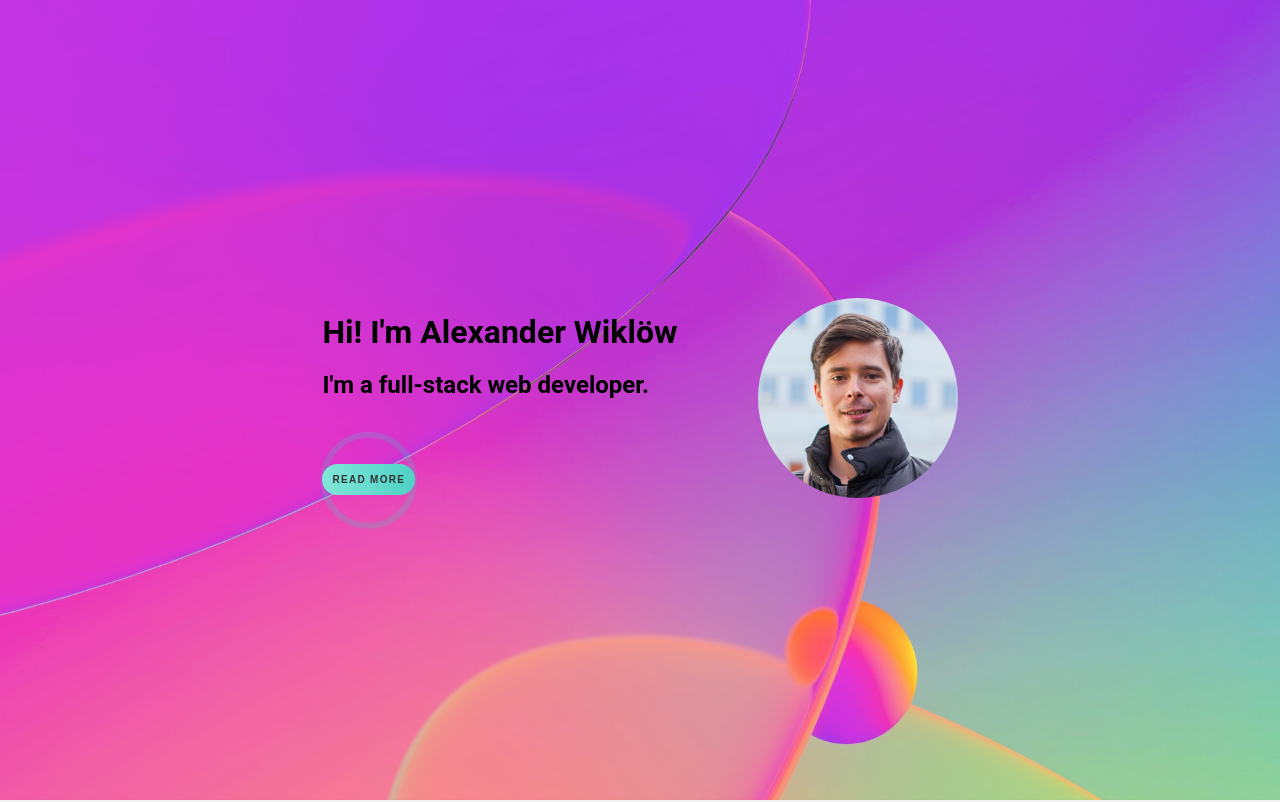
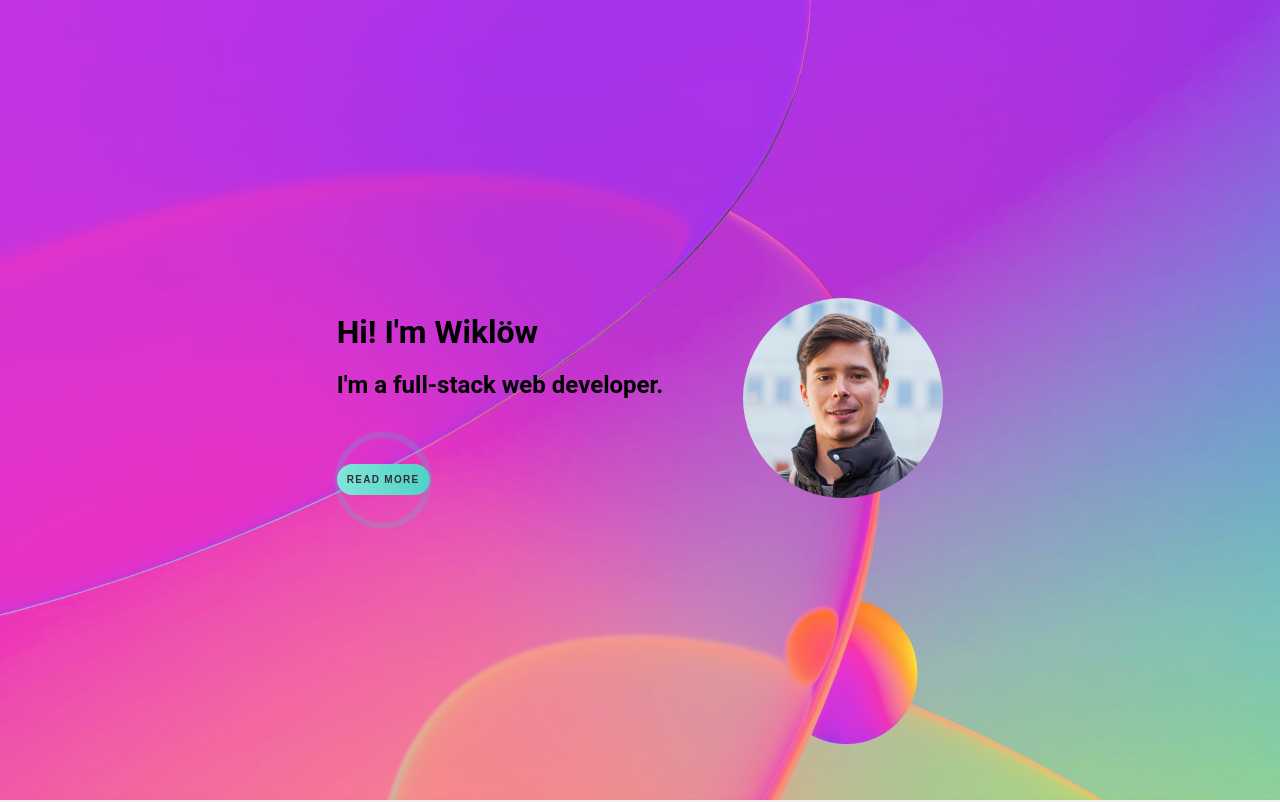
Before and after one commit to AlexanderWiklow/June-Project, a React (Create React App) app: page /#/ in a window 1280 px wide. Shown: the top 802 px of the page. Built offline with nearby package versions, Linux system fonts and the light colour scheme.

Commit message:
removed name

```diff
--- a/src/components/Header.js
+++ b/src/components/Header.js
@@ -29,7 +29,7 @@ const Header = () => {
       <div className="center-container">
         <div className="name">
           <h1>
-            Hi! I'm <span className="name-highlight">Alexander Wiklöw</span>
+            Hi! I'm <span className="name-highlight"> Wiklöw</span>
           </h1>
           <h2>{typedText}</h2>
           {/* <a href="#nav-section" className="btn">
```
